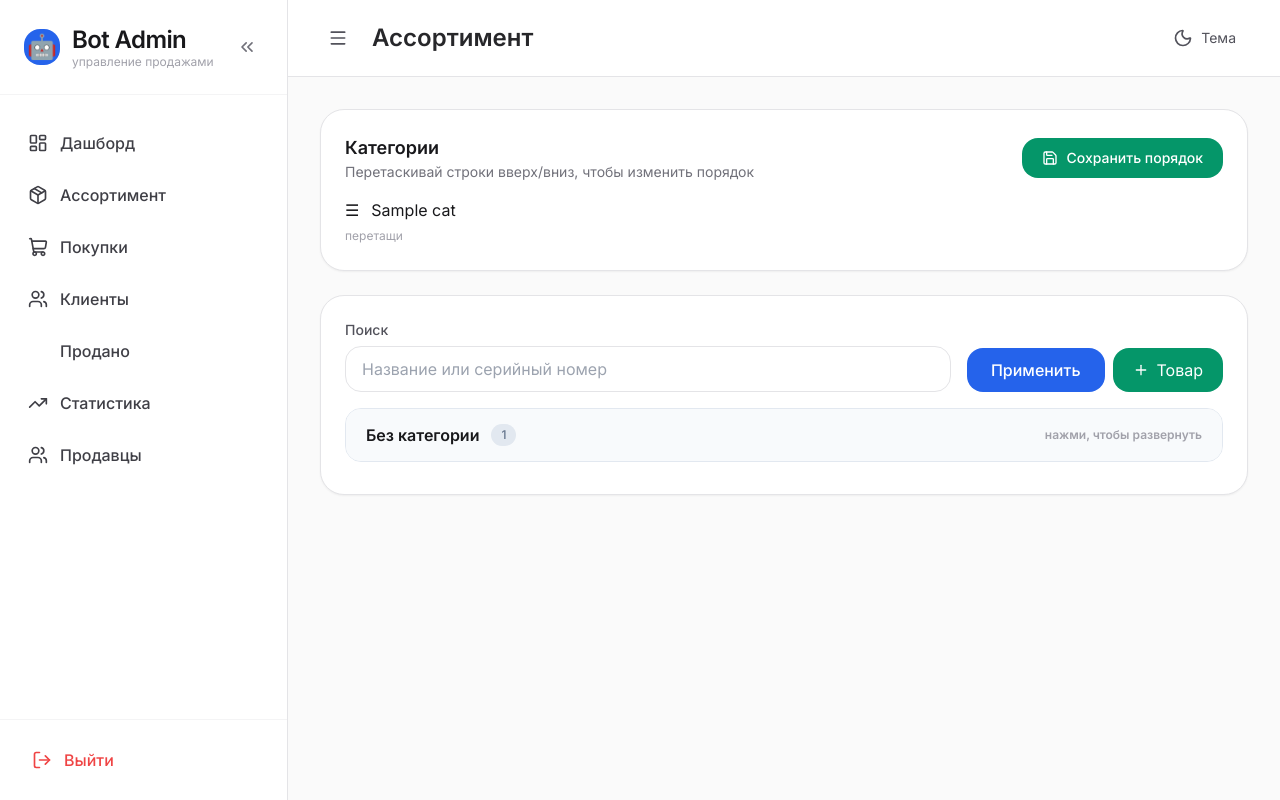
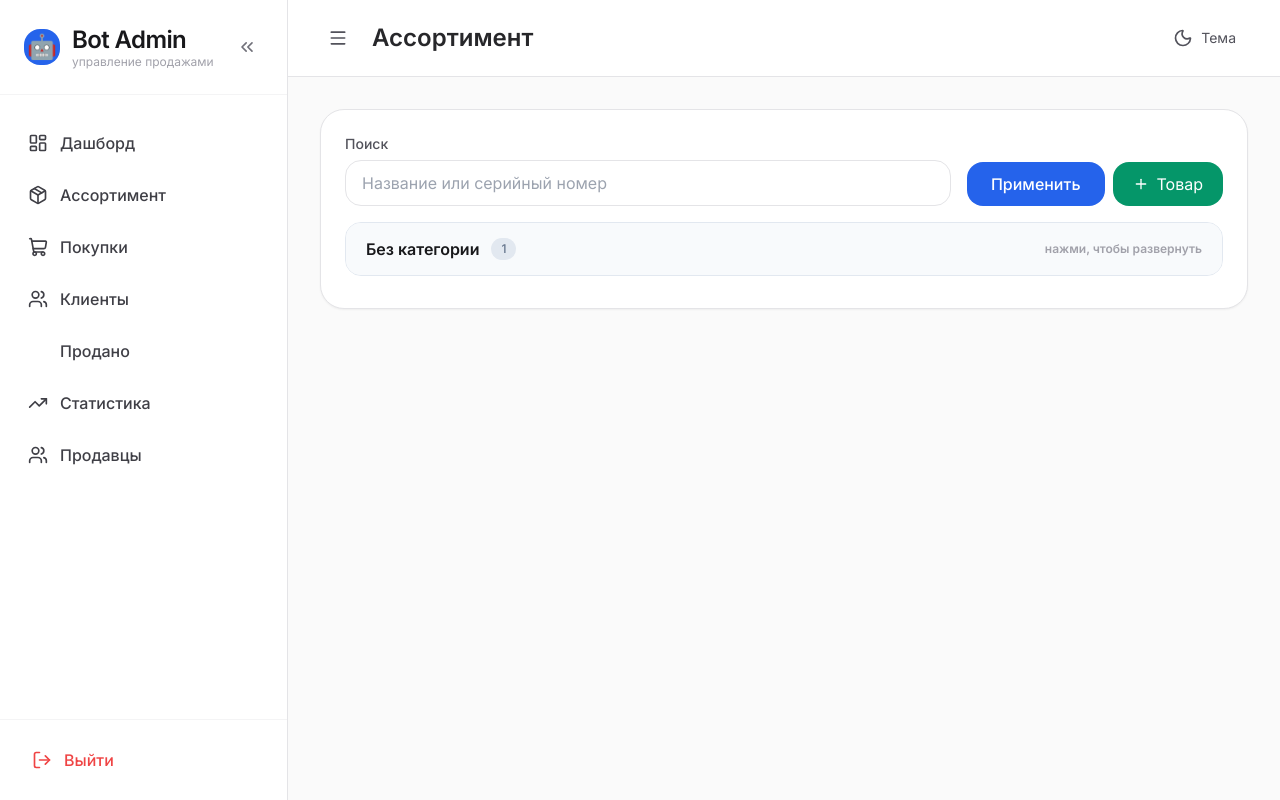
Before and after one commit to NextApple-Bot/telegram-bot, a Python web app: template web_admin/templates/assortment.html in a window 1280 px wide. Run offline with Jinja, Linux system fonts and the light colour scheme; the template is opened without the code that fills it: most values are stand-ins (such as "Sample title", 1, 10 or a date in 2020); some libraries are stand-ins or nearby versions.

Commit message:
fix: Убрал дублирующийся блок категорий, аккордеон теперь основной вид (показывает все товары по текущему фильтру)

```diff
--- a/web_admin/templates/assortment.html
+++ b/web_admin/templates/assortment.html
@@ -49,32 +49,6 @@
 {% endblock %}
 
 {% block content %}
-<!-- Вертикальный список категорий с drag & drop -->
-<div class="bg-white dark:bg-zinc-900 rounded-3xl shadow-sm border border-zinc-200 dark:border-zinc-800 p-6 mb-6">
-    <div class="flex items-center justify-between mb-4">
-        <div>
-            <div class="font-semibold text-lg">Категории</div>
-            <div class="text-sm text-zinc-500">Перетаскивай строки вверх/вниз, чтобы изменить порядок</div>
-        </div>
-        <button onclick="saveCategoryOrder()"
-                class="px-5 py-2.5 bg-emerald-600 hover:bg-emerald-700 text-white rounded-2xl text-sm font-medium flex items-center gap-2">
-            <i data-lucide="save" class="w-4 h-4"></i> Сохранить порядок
-        </button>
-    </div>
-
-    <div id="category-list" class="category-list">
-        {% for cat in categories %}
-        <div class="category-row" data-id="{{ cat.id }}">
-            <div class="flex items-center gap-3">
-                <span class="drag-handle">☰</span>
-                <span>{{ cat.name }}</span>
-            </div>
-            <span class="text-xs text-zinc-400">перетащи</span>
-        </div>
-        {% endfor %}
-    </div>
-</div>
-
 <!-- Основная таблица товаров (сгруппированная по категориям) -->
 <div class="bg-white dark:bg-zinc-900 rounded-3xl shadow-sm border border-zinc-200 dark:border-zinc-800 p-6 mb-6">
     <div class="flex flex-col md:flex-row gap-4 items-end mb-4">
@@ -137,46 +111,23 @@
         </details>
         {% endfor %}
     </div>
+
+    {% if total_pages > 1 %}
+    <div class="px-6 py-4 border-t border-zinc-200 dark:border-zinc-800 flex justify-center mt-4">
+        <div class="flex gap-1">
+            {% if page > 1 %}
+            <a href="?page={{ page-1 }}&per_page={{ per_page }}&search={{ search or '' }}&category_id={{ category_id or '' }}" class="px-4 py-2 rounded-2xl border border-zinc-200 dark:border-zinc-700 hover:bg-zinc-100 dark:hover:bg-zinc-800">&laquo;</a>
+            {% endif %}
+            <span class="px-5 py-2 bg-blue-600 text-white rounded-2xl font-medium">{{ page }} / {{ total_pages }}</span>
+            {% if page < total_pages %}
+            <a href="?page={{ page+1 }}&per_page={{ per_page }}&search={{ search or '' }}&category_id={{ category_id or '' }}" class="px-4 py-2 rounded-2xl border border-zinc-200 dark:border-zinc-700 hover:bg-zinc-100 dark:hover:bg-zinc-800">&raquo;</a>
+            {% endif %}
+        </div>
+    </div>
+    {% endif %}
 </div>
 
 <script>
-    let sortable;
-
-    function initSortable() {
-        const el = document.getElementById('category-list');
-        if (!el) return;
-
-        sortable = new Sortable(el, {
-            animation: 150,
-            ghostClass: 'sortable-ghost',
-            handle: '.drag-handle',
-            onEnd: function(evt) {
-            }
-        });
-    }
-
-    async function saveCategoryOrder() {
-        const rows = document.querySelectorAll('#category-list .category-row');
-        const order = Array.from(rows).map(row => parseInt(row.dataset.id));
-
-        try {
-            const res = await fetch('/admin/assortment/categories/reorder', {
-                method: 'POST',
-                headers: { 'Content-Type': 'application/json' },
-                body: JSON.stringify({ order: order })
-            });
-
-            if (res.ok) {
-                showToast('Порядок категорий сохранён!', 'success');
-                setTimeout(() => location.reload(), 700);
-            } else {
-                showToast('Ошибка сохранения', 'error');
-            }
-        } catch (e) {
-            showToast('Ошибка сети', 'error');
-        }
-    }
-
     function applyFilters() {
         const params = new URLSearchParams();
         const search = document.getElementById('searchInput').value;
@@ -191,7 +142,6 @@
     }
 
     document.addEventListener('DOMContentLoaded', function() {
-        initSortable();
         if (typeof lucide !== 'undefined') {
             lucide.createIcons();
         }
```
